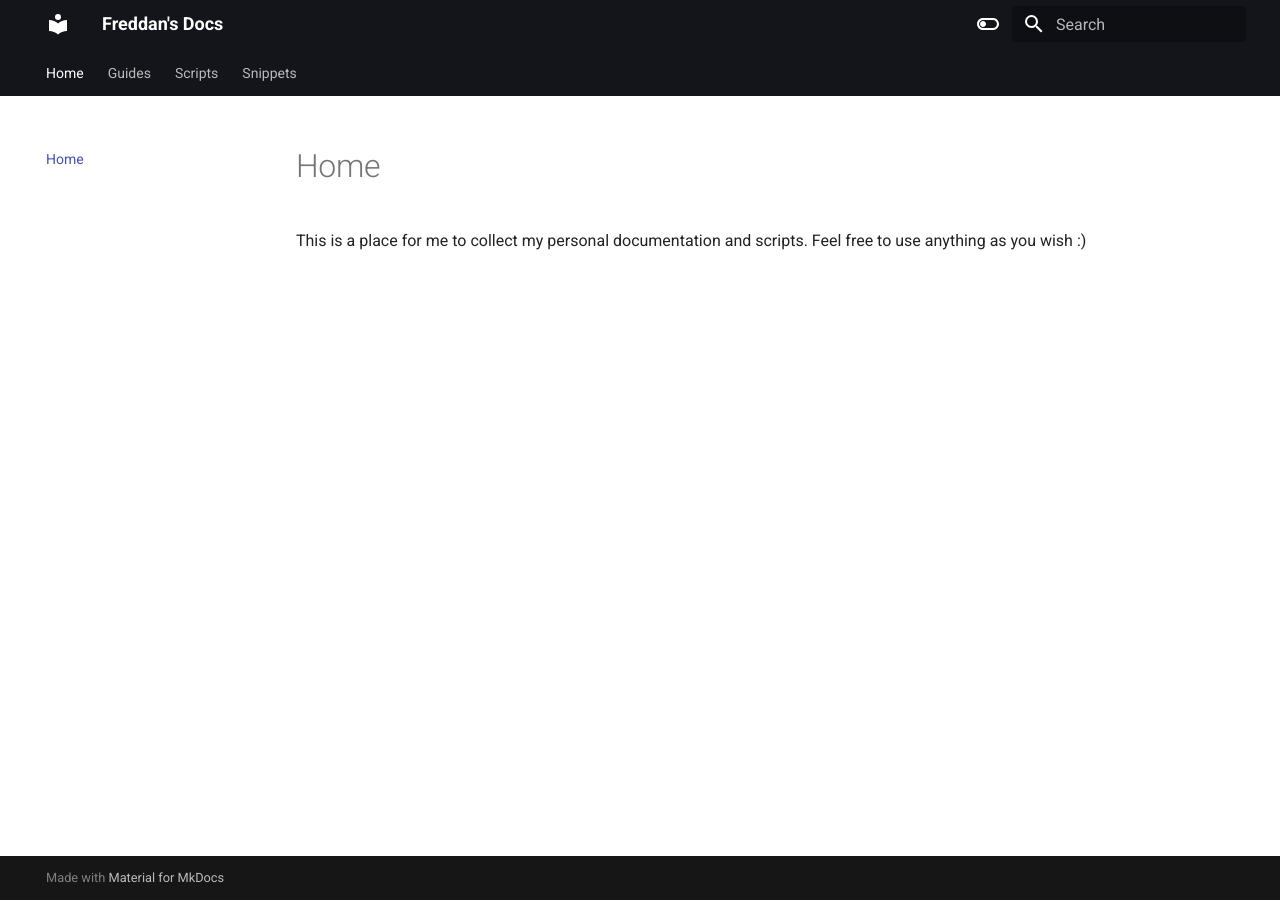
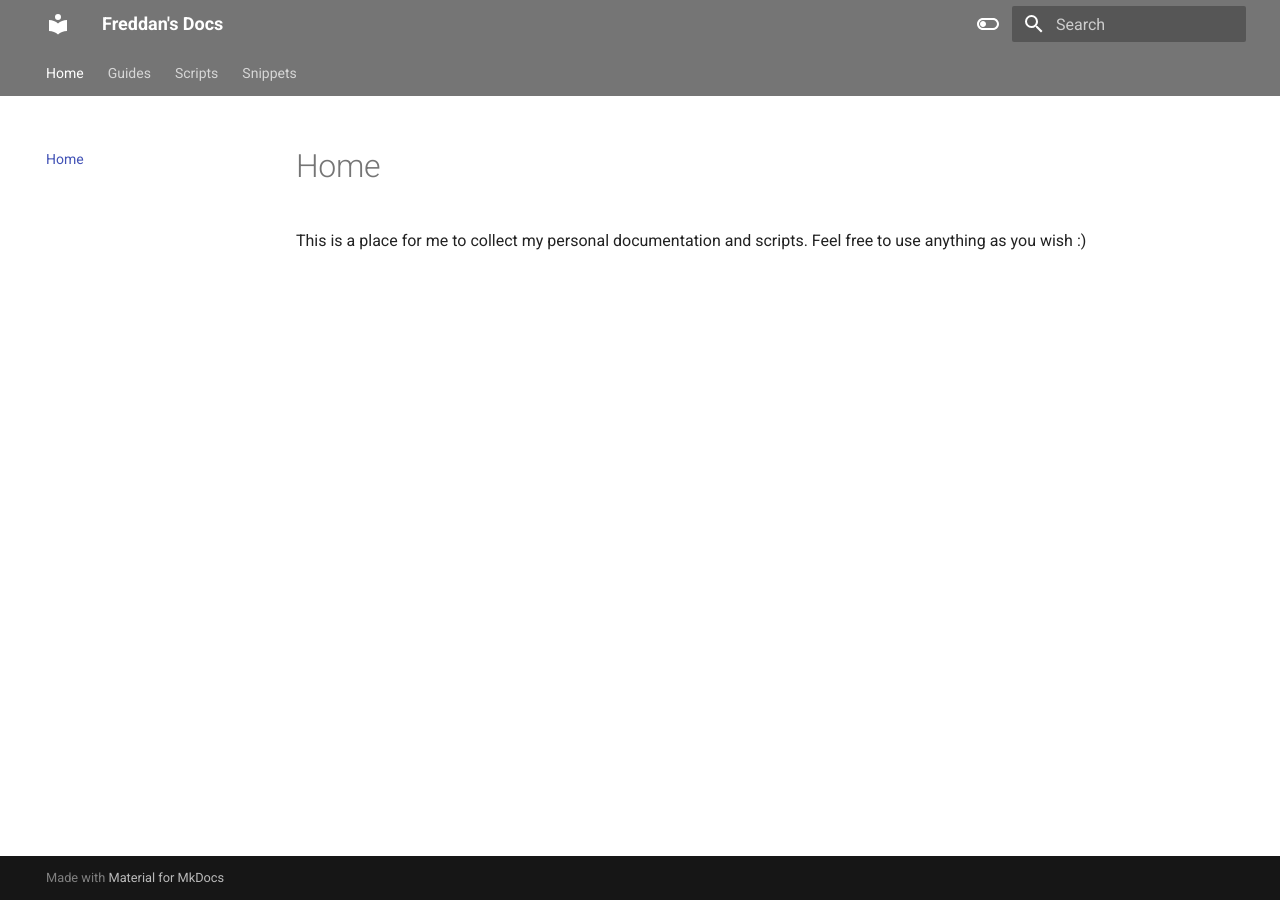
Before and after one commit to fredrikscode/docs, an MkDocs documentation site: the page built from docs/index.md, in a window 1280 px wide. Built offline with MkDocs 1.6.1 and Material for MkDocs 9.7.7, drawn with Linux system fonts in a browser that asks for light colours.

Commit message:
Fiddle with colors

```diff
--- a/mkdocs.yml
+++ b/mkdocs.yml
@@ -17,13 +17,13 @@ theme:
       toggle:
         icon: material/toggle-switch-off-outline
         name: Dark
-      primary: black
-      accent: purple
+      primary: grey
+      accent: pink
     - scheme: slate
       toggle:
         icon: material/toggle-switch
         name: Light
-      primary: blue grey
+      primary: black
       accent: cyan
 markdown_extensions:
   - pymdownx.highlight:
```
